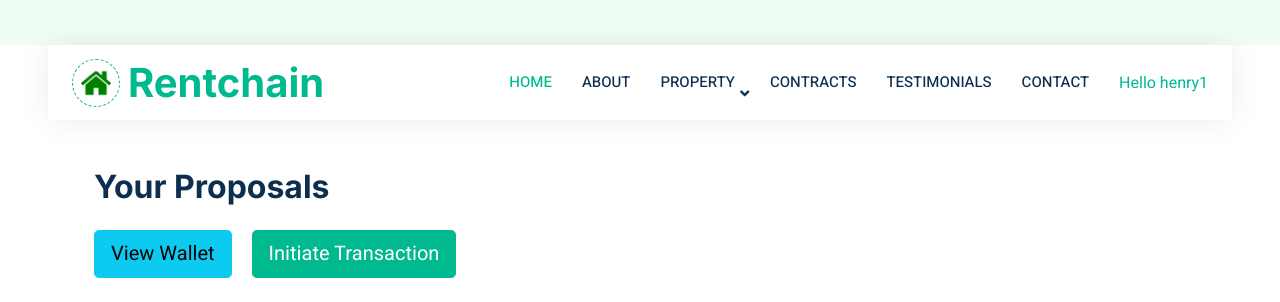
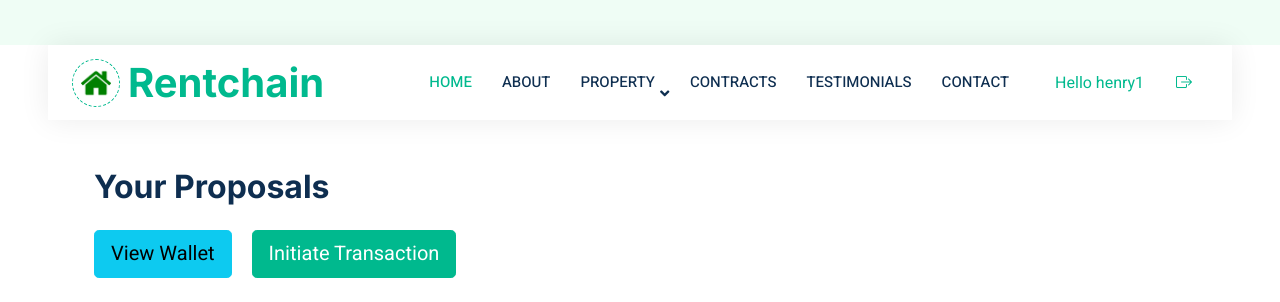
Before and after one commit to johnhenry411/Rentchain, a Django app: page /client/dashboard/ in a window 1280 px wide. Shown: the top 302 px of the page. Run offline with Django 3.2, Linux system fonts and the light colour scheme; a user stored in the database is signed in; data comes from the database, SQL or seed files in the repository; both versions use the stored data as it was after the commit; some libraries are stand-ins or nearby versions.

Commit message:
updated the logout logic

```diff
--- a/smart_property/property_app/templates/base.html
+++ b/smart_property/property_app/templates/base.html
@@ -78,9 +78,10 @@
                         <a href="/Rentchain/contact.html" class="nav-item nav-link">Contact</a>
                     </div>
                     {% if dashboard_url %}
-    <a href="{{ dashboard_url }}">Hello {{request.user.username}}</a>
+    <a href="{{ dashboard_url }}" class="nav-item nav-link">Hello {{request.user.username}}</a>
+    <a href="{% url 'logout' %}" class="nav-item nav-link"><i class="bi bi-box-arrow-right"></i></a>
 {% else %}
-    <a href="/login/">Login</a>
+    <a href="/login/" class="nav-item nav-link">Login</a>
 {% endif %}
 
                 </div>
--- a/smart_property/property_app/urls.py
+++ b/smart_property/property_app/urls.py
@@ -1,5 +1,5 @@
 from . import views
-from .views import ClientDashboardView, LandlordDashboardView, AdminDashboardView,update_profile,PropertyEditView, PropertyDeleteView,submit_proposal,view_contract,initiate_transaction,delete_user,WalletListView,TransactionListView,ContractListView,ProposalListView,PropertyListView
+from .views import ClientDashboardView, LandlordDashboardView, AdminDashboardView,update_profile,PropertyEditView, PropertyDeleteView,submit_proposal,view_contract,initiate_transaction,delete_user,WalletListView,TransactionListView,ContractListView,ProposalListView,PropertyListView, logout_view
 from django.urls import path
 
 urlpatterns = [
@@ -27,6 +27,7 @@ urlpatterns = [
     path('Contracts/', ContractListView.as_view(), name='view_contracts'),
     path('Proposals/', ProposalListView.as_view(), name='view_proposals'),
     path('admins/properties/', PropertyListView.as_view(), name='property_list'),
+    path('logout/', logout_view, name='logout'),
 
 
     ]
--- a/smart_property/property_app/views.py
+++ b/smart_property/property_app/views.py
@@ -19,6 +19,7 @@ from decimal import Decimal
 import uuid
 from django.db.models import Q
 import logging
+from django.contrib.auth import logout
 
 logger = logging.getLogger(__name__)
 logging.basicConfig(level=logging.DEBUG)
@@ -337,8 +338,10 @@ class PropertyDeleteView(View):
 def property_detail(request, id):
     property = get_object_or_404(Property, id=id)
     return render(request, 'property_detail.html', {'property': property})
+def submit_proposal(request, property_id):
+    if not request.user.is_authenticated:
+        return redirect('login')
 
-def submit_proposal(request, property_id):
     property = get_object_or_404(Property, id=property_id)
 
     if request.method == 'POST':
@@ -710,3 +713,7 @@ def transaction_status(request):
         'transactions': transactions,
     }
     return render(request, 'transaction_status1.html', context)
+
+def logout_view(request):
+    logout(request)
+    return redirect('home')  # Redirects to home page after logout
```
Also changed, not shown: smart_property/db.sqlite3, smart_property/media/media/property_images/619455435_1jQ1Tnw.jpg (added), smart_property/media/media/property_images/Home-Luxury-Comfort-scaled_glrjI3E.jpg (added), smart_property/media/media/property_images/IMG-20220904-WA0032_tGRFda3.jpg (added).
